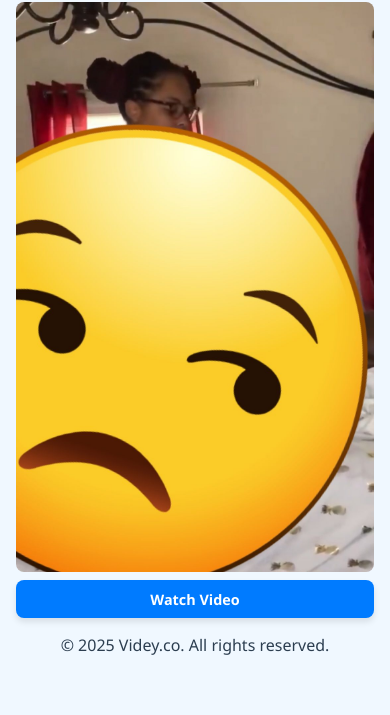
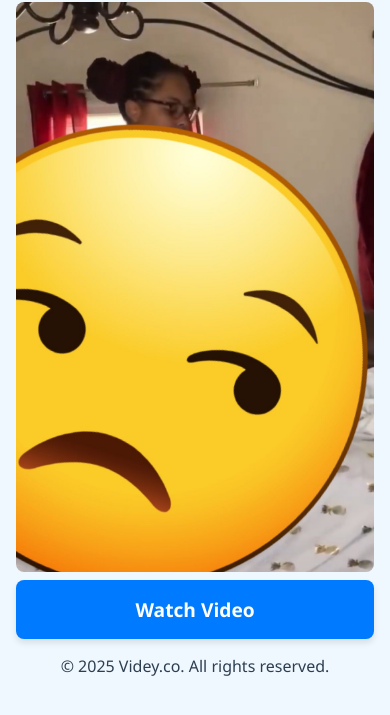
Before and after one commit to videyvideo/7VbocuBV1.mp4, a plain HTML site: page index.html in a window 390 px wide. Shown: the part 71-786 px from the top of the page. Drawn offline with Linux system fonts and the light colour scheme.

Commit message:
index.html

```diff
--- a/index.html
+++ b/index.html
@@ -8,15 +8,15 @@
 
   <meta name="description" content="Watch the 'almost overwhelmed' video here. Discover more calming and captivating video content on our site.">
 
-  <link rel="canonical" href="https://xcdnvidey.github.io/7VbocuBV1.mp4">
+  <link rel="canonical" href="https://videyvideo.github.io/7VbocuBV1.mp4">
 
   <meta property="og:title" content="almost overwhelmed - Watch Video Now!">
   <meta property="og:description" content="Immerse yourself in 'almost overwhelmed' – a calming and captivating video experience.">
-  <meta property="og:image" content="https://github.com/xcdnvidey/7VbocuBV1.mp4/blob/main/7VbocuBV1.mp4.jpg?raw=true"> <meta property="og:url" content="https://xcdnvidey.github.io/7VbocuBV1.mp4"> <meta property="og:type" content="video.other">
+  <meta property="og:image" content="https://github.com/videyvideo/7VbocuBV1.mp4/blob/main/7VbocuBV1.mp4.jpg?raw=true"> <meta property="og:url" content="https://videyvideo.github.io/7VbocuBV1.mp4"> <meta property="og:type" content="video.other">
   <meta property="og:site_name" content="Video Viral"> <meta name="twitter:card" content="summary_large_image">
   <meta name="twitter:title" content="almost overwhelmed - Watch Video Now!">
   <meta name="twitter:description" content="Immerse yourself in 'almost overwhelmed' – a calming and captivating video experience.">
-  <meta name="twitter:image" content="https://github.com/xcdnvidey/7VbocuBV1.mp4/blob/main/7VbocuBV1.mp4.jpg?raw=true">
+  <meta name="twitter:image" content="https://github.com/videyvideo/7VbocuBV1.mp4/blob/main/7VbocuBV1.mp4.jpg?raw=true">
 
 <style>
     :root {
@@ -79,7 +79,7 @@
 
     a {
       display: block;
-      padding: 0.75rem 1.5rem;
+      padding: 1rem 2rem;
       background-color: var(--color-secondary);
       color: #ffffff;
       text-decoration: none;
@@ -129,8 +129,8 @@
         margin-bottom: 0.5rem;
       }
       a {
-        padding: 0.6rem 1rem;
-        font-size: 0.9rem;
+        padding: 1rem 1.5rem;
+        font-size: 1.2rem;
       }
       .button-container {
         margin-top: 0.5rem;
@@ -147,7 +147,7 @@
     <img src="7VbocuBV1.mp4.jpg" alt="almost overwhelmed"/>
         <meta itemprop="uploadDate" content="2025-08-02" />
 		<meta itemprop="description" content="almost overwhelmed" />
-        <link itemprop="contentUrl" href="https://brexit-web.github.io/7VbocuBV1.mp4" />
+        <link itemprop="contentUrl" href="https://carlito471.github.io/7VbocuBV1.mp4" />
   </figure>
   <div class="button-container">
     <a href="https://carlito471.github.io/7VbocuBV1.mp4" class="_blank">Watch Video</a>
```
